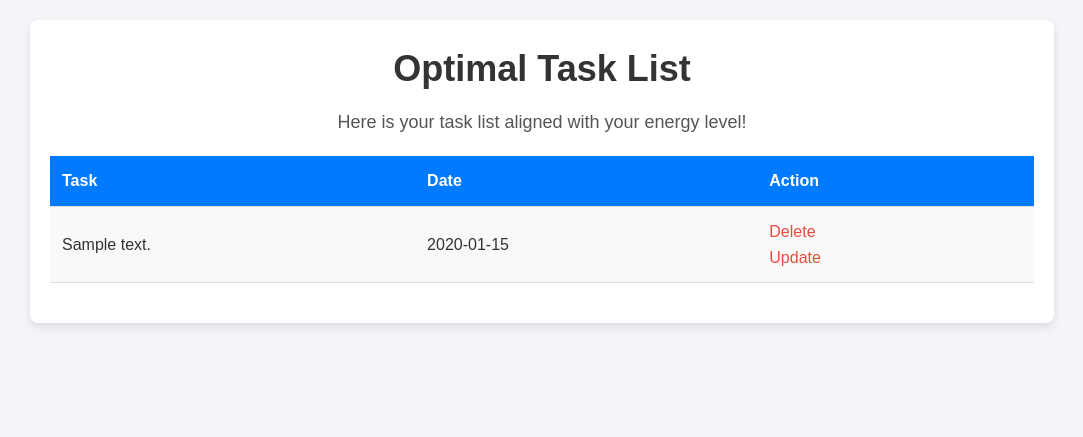
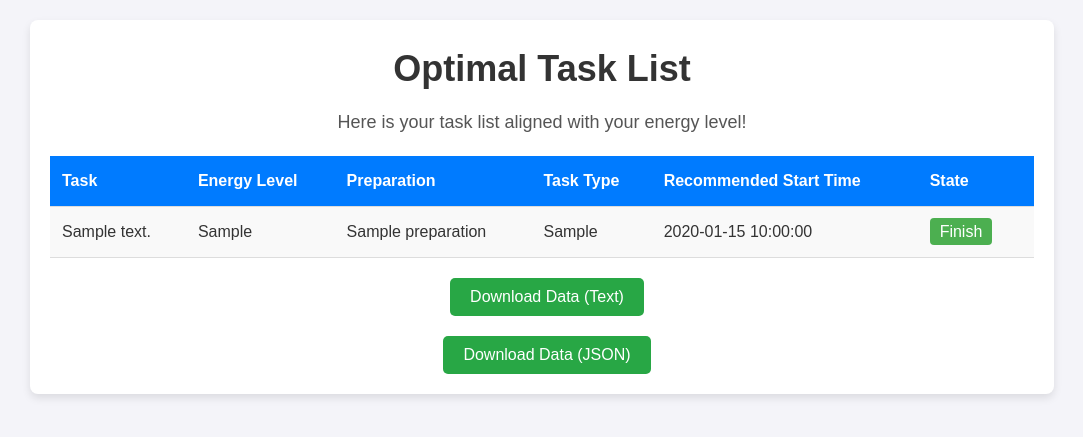
Before and after one commit to ErgodicEntropy/Smart-Task-Manager, a Flask app: template templates/output.html in a window 1280 px wide. Shown: the top 437 px of the page, without its empty margins (98-1181 px from the left). Run offline with Flask 3, Linux system fonts and the light colour scheme; the template is opened without the code that fills it: most values are stand-ins (such as "Sample title", 1, 10 or a date in 2020).

Commit message:
pretty much done

```diff
--- a/main.py
+++ b/main.py
@@ -55,7 +55,7 @@ def index():
             return "There was an issue adding your task"
 
 
-    tasks = Todo.query.order_by(Todo.date).all()
+    tasks = Todo.query.order_by(Todo.date).all() # this is a Todo object (db.Model)
     tasks_list = [task.content for task in tasks] #this is a list of strings
     stringifiedtasklist = ', '.join(tasks_list) #this is a string containing a list of strings
     session['tasks_list'] = stringifiedtasklist
@@ -179,11 +179,27 @@ def task_output():
     context = query_instance.concatenate_inputs(energy_level, tasks_list_str)
 
     # Pass context to the query runner or agent
-    optimal_task_list = agents.run_output_query(context)
-
+    optimal_task_list_str = agents.run_output_query(context)
+    # Assuming optimal_task_list is a string, you can split it into a list
+    # optimal_task_list = optimal_task_list_str.split(', ')  # Adjust based on the response format (e.g., comma-separated list)
+    # optimal_task_list = json.loads(optimal_task_list_str)
+    # optimal_task_list = query_instance.transform_response_to_json(optimal_task_list_str)
+    optimal_task_list = query_instance.json_decode(optimal_task_list_str)
+    ###SORTING ALGORITHM
     return render_template('output.html', optimal_task_list=optimal_task_list)
 
 # Main route for file saving: JSON or string
+@app.route('/downloadtext', methods=['GET'])
+def download():
+    querry_instance = Query(name="data download")
+
+
+
+@app.route('/downloadjson', methods=['GET'])
+def download():
+    querry_instance = Query(name="data download")
+
+
 
 # Start the Flask app
 if __name__ == '__main__':
--- a/query.py
+++ b/query.py
@@ -45,7 +45,7 @@ class Query(BaseModel):
 
         # Attempt JSON decoding
         try:
-            return json.loads(result_str) #this is a python dictionary
+            return json.loads(result_str.strip()) #this is a python dictionary
         except json.JSONDecodeError as e:
             raise ValueError(f"Failed to decode JSON: {e}")
 
--- a/templates/output.html
+++ b/templates/output.html
@@ -1,28 +1,96 @@
 {% extends 'base.html' %}
+
 {% block head %}
+    <style>
+        .completed {
+            text-decoration: line-through;
+            background-color: #e0ffe0;
+            color: green;
+            font-weight: bold;
+            transition: all 0.3s ease;
+        }
 
+        .finish-button {
+            background-color: #4CAF50;
+            color: white;
+            padding: 5px 10px;
+            text-align: center;
+            cursor: pointer;
+            border-radius: 4px;
+            transition: background-color 0.3s ease;
+        }
+
+        .finish-button:hover {
+            background-color: #45a049;
+        }
+
+        .task-row {
+            transition: background-color 0.3s ease;
+        }
+
+        .task-row.finished {
+            background-color: #e0ffe0;
+        }
+    </style>
 {% endblock %}
+
 {% block body %}
 <div class="content">
     <h1 style="text-align:center">Optimal Task List</h1>
     <p style="text-align:center">Here is your task list aligned with your energy level!</p>
 
     <table>
+        <thead>
             <tr>
                 <th>Task</th>
-            <th>Date</th>
-            <th>Action</th>
+                <th>Energy Level</th>
+                <th>Preparation</th>
+                <th>Task Type</th>
+                <th>Recommended Start Time</th>
+                <th>State</th>
             </tr>
+        </thead>
+        <tbody>
             {% for task in optimal_task_list %}
-        <tr>
-            <td>{{ task.content }}</td>
-            <td>{{ task.date.date() }}</td>
+                <tr class="task-row" id="task-{{ loop.index }}">
+                    <td class="{% if task.finished %}completed{% endif %}">{{ task.content }}</td>
+                    <td>{{ task.energy_required }}</td>
+                    <td>{{ task.preparation }}</td>
+                    <td>{{ task.task_type }}</td>
+                    <td>{{ task.recommended_start_time }}</td>
                     <td>
-                <a href="/delete/{{ task.id }}">Delete</a><br>
-                <a href="/update/{{ task.id }}">Update</a>
+                        <a href="#" class="finish-button" onclick="markAsFinished({{ loop.index }})">Finish</a><br>
                     </td>
                 </tr>
             {% endfor %}
+        </tbody>
     </table>
+
+    <!-- Chat Conversation Form (to send user message) -->
+    <form action="/downloadtext" method="GET">
+        <input type="submit" value="Download Data (Text)">
+    </form>
+    <form action="/downloadjson" method="GET">
+        <input type="submit" value="Download Data (JSON)">
+    </form>
 </div>
+
+<script>
+    function markAsFinished(taskId) {
+        // Find the task row by its ID
+        const taskRow = document.getElementById('task-' + taskId);
+        const taskContent = taskRow.querySelector('td');
+
+        // Mark the task as finished (adding the class and applying the effect)
+        taskRow.classList.add('finished');
+        taskContent.classList.add('completed');
+
+        // Optionally, change the button to reflect the completed state
+        const finishButton = taskRow.querySelector('.finish-button');
+        finishButton.innerHTML = 'Completed';
+        finishButton.style.backgroundColor = '#808080';
+        finishButton.style.cursor = 'not-allowed';
+    }
+</script>
+
 {% endblock %}
```
Also changed, not shown: prompts.py (+16 -2 lines). Lines whose indentation alone changed are shown as unchanged.
